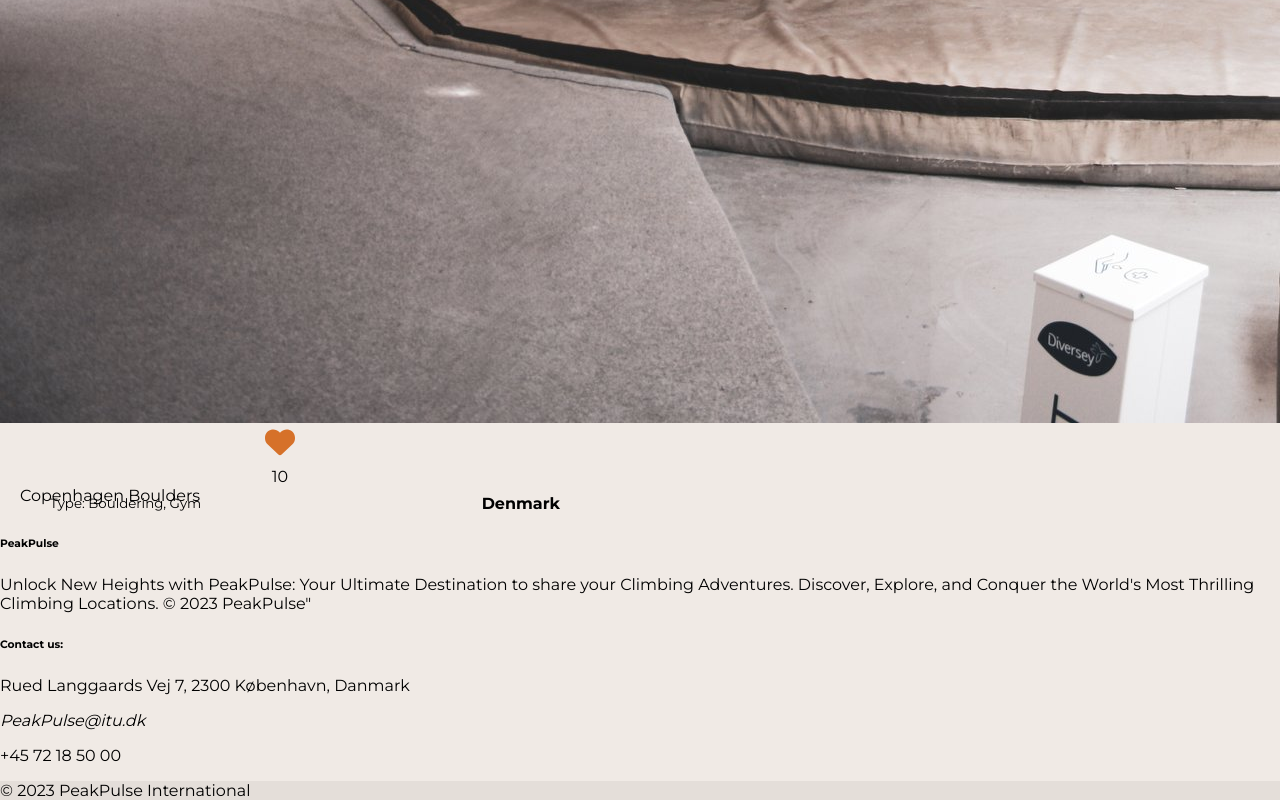
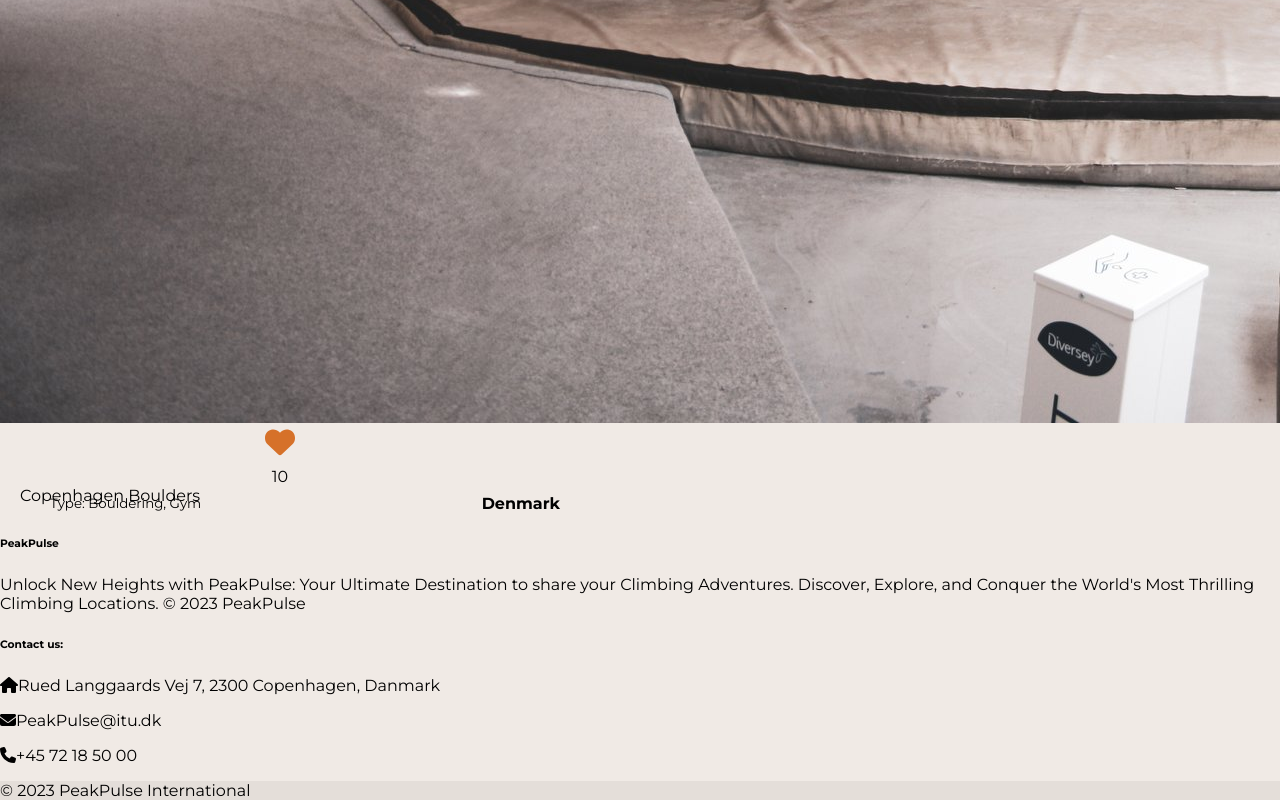
Before and after one commit to Chris-cvR/TID-React-Climbing-Platform, a React (Create React App) app: page / in a window 1280 px wide. Shown: the part 1904-2704 px from the top of the page. Built offline with nearby package versions, Linux system fonts and the light colour scheme.

Commit message:
updated Footer with symbols and layout

```diff
--- a/src/components/common/Footer.js
+++ b/src/components/common/Footer.js
@@ -1,49 +1,44 @@
+import { FontAwesomeIcon } from '@fortawesome/react-fontawesome';
+import { faHome, faEnvelope, faPhone } from '@fortawesome/free-solid-svg-icons';
 
 function Footer() {
   return (
     <footer className="text-center text-lg-start text-muted vw-100 primary">
-        <section
-          className="d-flex justify-content-center justify-content-lg-between p-3 border-bottom"
-        ></section>
+      <section className="d-flex justify-content-center justify-content-lg-between p-3 border-bottom"></section>
 
       <section className="Footer">
         <div className="container text-center text-md-start mt-5">
           <div className="row mt-3">
-              <div className="col-md-3 col-lg-4 col-xl-3 mx-auto mb-4">
+            <div className="col-md-6 col-lg-6 col-xl-6 mb-4">
               <h6 className="text-uppercase fw-bold mb-4 text">
-                  <i className="fas fa-gem me-3 text"></i>PeakPulse
+                <FontAwesomeIcon className="me-3 text" />PeakPulse
               </h6>
               <p className="text">
-                  Unlock New Heights with PeakPulse:
-                  Your Ultimate Destination to share your Climbing Adventures.
-                  Discover, Explore, and Conquer the World's Most Thrilling Climbing Locations. © 2023 PeakPulse"</p>
+                Unlock New Heights with PeakPulse: Your Ultimate Destination to share your Climbing Adventures. Discover, Explore, and Conquer the World's Most Thrilling Climbing Locations. © 2023 PeakPulse
+              </p>
             </div>
 
-              <div className="col-md-2 col-lg-2 col-xl-2 mx-auto mb-4">
-
+            <div className="col-md-6 col-lg-6 col-xl-6 mb-md-0">
+              <h6 className="text-uppercase fw-bold">Contact us:</h6>
+              <p>
+                <FontAwesomeIcon icon={faHome} className="me-3" />Rued Langgaards Vej 7, 2300 Copenhagen, Danmark
+              </p>
+              <p>
+                <FontAwesomeIcon icon={faEnvelope} className="me-3" />PeakPulse@itu.dk
+              </p>
+              <p>
+                <FontAwesomeIcon icon={faPhone} className="me-3" />+45 72 18 50 00
+              </p>
             </div>
-
-              <div className="col-md-2 col-lg-2 col-xl-3 mx-auto mb-4 text">
-              </div>
-
-              <div className="col-md-4 col-lg-3 col-xl-3 mx-auto mb-md-0 mb-4 text">
-                <h6 className="text-uppercase fw-bold mb-4">Contact us:</h6>
-                <p>
-                  <i className="fas fa-home me-3"></i> Rued Langgaards Vej 7, 2300
-                  København, Danmark
-                </p>
-                <p><i className="fas fa-envelope me-3">PeakPulse@itu.dk</i></p>
-                <p><i className="fas fa-phone me-3"></i>+45 72 18 50 00</p>
-              </div>
-
           </div>
         </div>
       </section>
 
-        <div className="text-center p-4" style={{backgroundColor: 'rgba(0, 0, 0, 0.05)'}}>© 2023 PeakPulse International</div>
+      <div className="text-center p-4" style={{ backgroundColor: 'rgba(0, 0, 0, 0.05)' }}>
+        © 2023 PeakPulse International
+      </div>
     </footer>
-
-    )
+  );
 }
 
 export default Footer;
```
Lines whose indentation alone changed are shown as unchanged.
